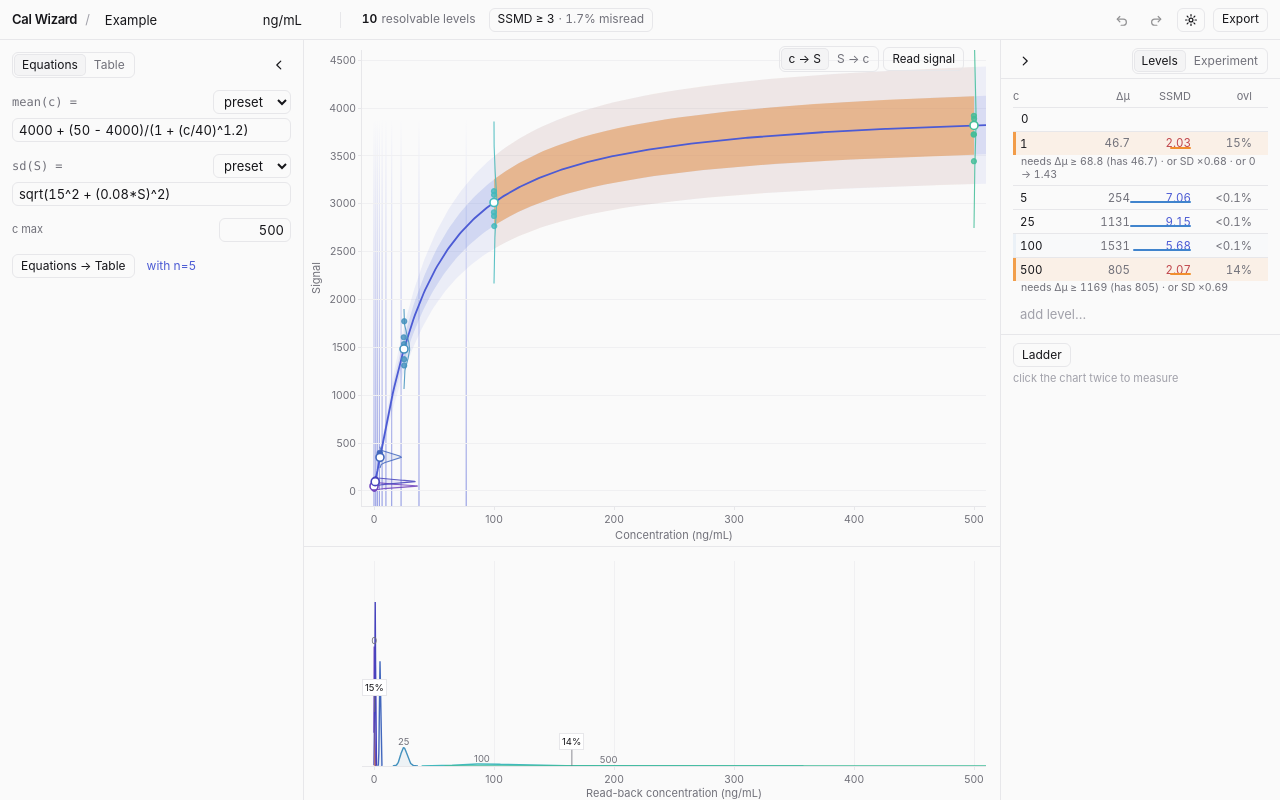
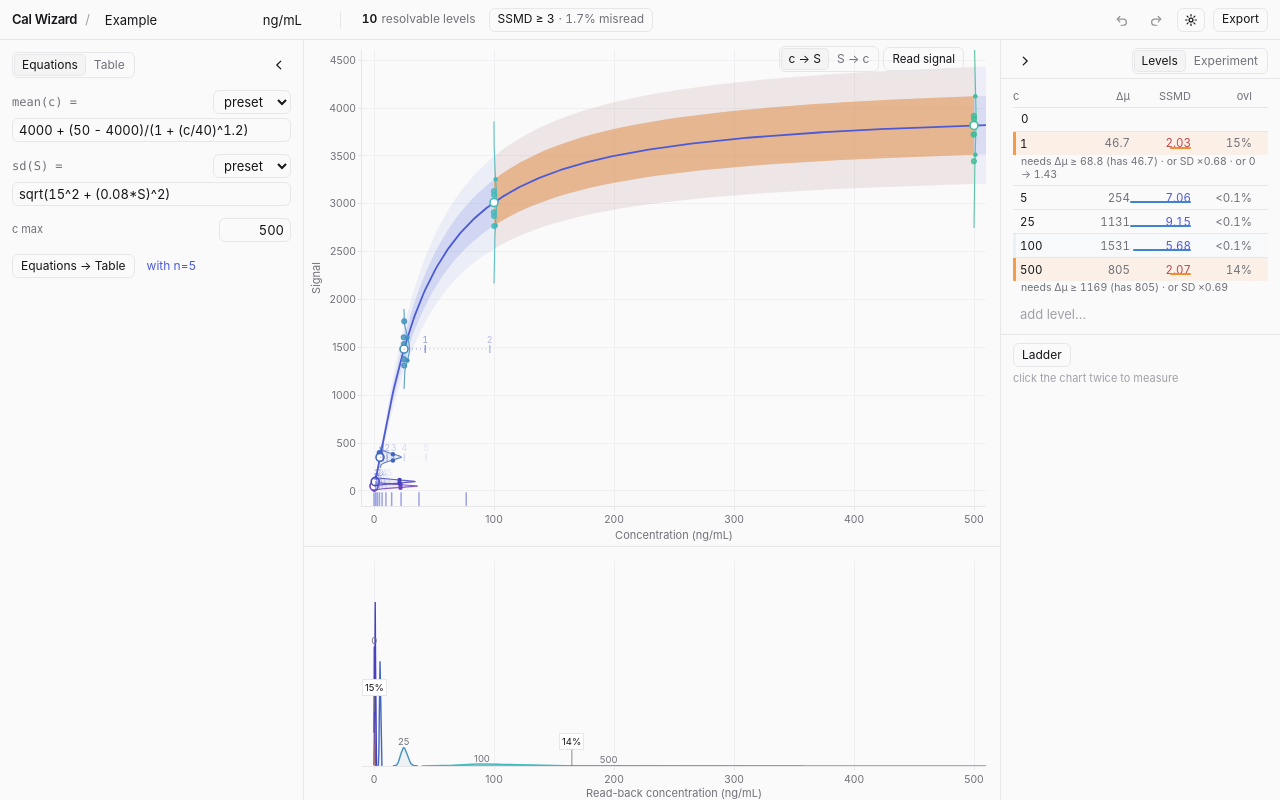
Before and after one commit to TrulyJohnScott/CalWizard, a React (Vite) app in the folder frontend/: page / in a window 1280 px wide. Built offline with nearby package versions, Linux system fonts and the light colour scheme.

Commit message:
Step rulers from every level's Gaussian (1, 2, 3... resolvable steps), ±1 SD dots on the Gaussians; normal grid restored
Co-Authored-By: Claude Opus 5.5 <noreply@anthropic.com>

```diff
--- a/frontend/src/charts/calibration.ts
+++ b/frontend/src/charts/calibration.ts
@@ -182,6 +182,15 @@ export function buildCalibration(x: CalibrationIn): PlotSpec {
         line: { color: levelColor(i, levels.length, pal.dark, 0.85), width: 1.1 },
         hoverinfo: 'skip',
       } as Data)
+      // ±1 SD marked on the bump (the bump itself is drawn out to ±3.5 SD, so it looks much wider than the SD)
+      const w1 = GW * (sdRef / g.sd) * Math.exp(-0.5)
+      traces.push({
+        type: 'scatter',
+        mode: 'markers',
+        ...xy([c + w1, c + w1], [g.mu - g.sd, g.mu + g.sd]),
+        marker: { size: 4.5, color: levelColor(i, levels.length, pal.dark, 1) },
+        hovertemplate: `±1 SD: ${fmt(g.mu - g.sd, 4)} – ${fmt(g.mu + g.sd, 4)} (SD ${fmt(g.sd, 3)})<extra></extra>`,
+      } as Data)
     })
 
   // hover: dashed Gaussian at the hovered concentration + guide lines from both axes to the curve
@@ -207,6 +216,12 @@ export function buildCalibration(x: CalibrationIn): PlotSpec {
   }
 
   // resolvable ladder as faint ticks just inside the concentration axis (Shift-click near one adds it)
+
+  // resolvable ladder as faint ticks just inside the concentration axis
+  for (const c of x.ladderTicks) {
+    const tick = { color: withAlpha(pal.accent, 0.55), width: 1.5 }
+    shapes.push(flip ? { type: 'line', xref: 'paper', yref: 'y', x0: 0, x1: 0.018, y0: c, y1: c, line: tick } : { type: 'line', xref: 'x', yref: 'paper', x0: c, x1: c, y0: 0, y1: 0.03, line: tick })
+  }
 
   // hovered fit (ghost): dashed preview before applying
   if (x.ghost) {
@@ -300,8 +315,7 @@ export function buildCalibration(x: CalibrationIn): PlotSpec {
     )
   }
 
-  // the even concentration grid is replaced by the fading ladder grid (overlay)
-  const cAxis = { ...axisStyle(pal, `Concentration${s.units ? ` (${s.units})` : ''}`), range: cr, autorange: false, showgrid: x.ladderTicks.length === 0 }
+  const cAxis = { ...axisStyle(pal, `Concentration${s.units ? ` (${s.units})` : ''}`), range: cr, autorange: false }
   const sAxis = { ...axisStyle(pal, s.signalLabel || 'Signal'), range: [sLo, sHi], autorange: false }
   const layout: Partial<Layout> = {
     ...baseLayout(pal),
--- a/frontend/src/components/Charts.tsx
+++ b/frontend/src/components/Charts.tsx
@@ -9,7 +9,7 @@ import { compileExpr } from '../math/expr'
 import type { Derived } from '../state/derived'
 import { breakCoalescing, measurePair, useStore } from '../state/store'
 import { usePalette } from '../theme'
-import { HistHover, LadderGrid, ScatterHover } from './HoverOverlay'
+import { HistHover, ScatterHover, StepRulers } from './HoverOverlay'
 import { Seg } from './ui'
 
 /* eslint-disable @typescript-eslint/no-explicit-any */
@@ -344,7 +344,7 @@ export function CalibrationChart({ d }: { d: Derived }) {
           {series.units ? ` ${series.units}` : ''} · Show all
         </button>
       )}
-      <LadderGrid plot={ref} ladder={d.resolvable} flip={ui.flip} />
+      {ui.marginal && <StepRulers plot={ref} model={model} listed={listed} metric={series.metric} k={series.kTarget} flip={ui.flip} />}
       <ScatterHover plot={ref} model={model} listed={listed} flip={ui.flip} onCurve={ui.marginal} />
       <div
         ref={ref}
--- a/frontend/src/components/HoverOverlay.tsx
+++ b/frontend/src/components/HoverOverlay.tsx
@@ -1,7 +1,9 @@
-import { useEffect, useState, type RefObject } from 'react'
+import { useEffect, useMemo, useState, type RefObject } from 'react'
 import { fmt } from '../format'
 import { concDist, signalDist, type HistSpace } from '../charts/histogram'
+import { ladder } from '../math/analysis'
 import type { Model } from '../math/model'
+import type { MetricKey } from '../math/types'
 import { useStore } from '../state/store'
 
 /* eslint-disable @typescript-eslint/no-explicit-any */
@@ -116,35 +118,52 @@ export function HistHover({ plot, model, space, xRange, top, skip }: { plot: Ref
 }
 
 /**
- * Concentration gridlines at the resolvable ladder (replacing the even 1, 2, 3… grid): each starts at the concentration
- * axis and fades out across the plot, so the resolvable steps read as a quiet ruler.
+ * Step rulers: from each level's Gaussian centre (c, mean(c)) a line runs along that level's signal height with ticks
+ * numbered 1, 2, 3… at the concentrations that are 1, 2, 3… resolvable steps away (the ladder started at c). Each
+ * further segment is fainter, so the ruler fades out.
  */
-export function LadderGrid({ plot, ladder, flip }: { plot: RefObject<HTMLDivElement | null>; ladder: number[]; flip: boolean }) {
+export function StepRulers({ plot, model, listed, metric, k, flip }: { plot: RefObject<HTMLDivElement | null>; model: Model; listed: number[]; metric: MetricKey; k: number; flip: boolean }) {
   const ax = useAxes(plot)
+  const steps = useMemo(
+    () => listed.map((c) => ({ c, mu: model.mean(c), L: ladder({ mean: model.mean, sd: model.sd, cMax: model.cMax }, metric, k, 0, 6, c).slice(1) })),
+    [listed, model, metric, k],
+  )
   if (!ax) return null
+  const P = (c: number, S: number): [number, number] => (flip ? [ax.X(S), ax.Y(c)] : [ax.X(c), ax.Y(S)])
   const { x, y, w, h } = ax.box
-  const id = flip ? 'ladder-fade-h' : 'ladder-fade-v'
-  const lines = ladder
-    .map((c) => (flip ? ax.Y(c) : ax.X(c)))
-    .filter((p) => Number.isFinite(p) && (flip ? p >= y - 0.5 && p <= y + h + 0.5 : p >= x - 0.5 && p <= x + w + 0.5))
   return (
-    <svg className="pointer-events-none absolute inset-0 h-full w-full">
+    <svg className="pointer-events-none absolute inset-0 z-[4] h-full w-full">
       <defs>
-        {flip ? (
-          <linearGradient id={id} gradientUnits="userSpaceOnUse" x1={x} y1={0} x2={x + w * 0.85} y2={0}>
-            <stop offset="0" stopColor="var(--accent)" stopOpacity={0.55} />
-            <stop offset="1" stopColor="var(--accent)" stopOpacity={0} />
-          </linearGradient>
-        ) : (
-          <linearGradient id={id} gradientUnits="userSpaceOnUse" x1={0} y1={y + h} x2={0} y2={y + h * 0.15}>
-            <stop offset="0" stopColor="var(--accent)" stopOpacity={0.55} />
-            <stop offset="1" stopColor="var(--accent)" stopOpacity={0} />
-          </linearGradient>
-        )}
+        <clipPath id="step-ruler-clip">
+          <rect x={x} y={y} width={w} height={h} />
+        </clipPath>
       </defs>
-      {lines.map((p, i) =>
-        flip ? <line key={i} x1={x} x2={x + w} y1={p} y2={p} stroke={`url(#${id})`} strokeWidth={1.2} /> : <line key={i} x1={p} x2={p} y1={y + h} y2={y} stroke={`url(#${id})`} strokeWidth={1.2} />,
-      )}
+      <g clipPath="url(#step-ruler-clip)" stroke="var(--accent)" fill="var(--accent)">
+        {steps.map(({ c, mu, L }) => {
+          if (!Number.isFinite(mu) || !L.length) return null
+          let prev = c
+          return (
+            <g key={c}>
+              {L.map((s, j) => {
+                const op = 0.6 * Math.pow(0.68, j)
+                const [x0, y0] = P(prev, mu)
+                const [x1, y1] = P(s, mu)
+                prev = s
+                const tick = flip ? { x1: x1 - 4, x2: x1 + 4, y1, y2: y1 } : { x1, x2: x1, y1: y1 - 4, y2: y1 + 4 }
+                return (
+                  <g key={j} opacity={op}>
+                    <line x1={x0} y1={y0} x2={x1} y2={y1} strokeWidth={1} strokeDasharray="1 3" />
+                    <line {...tick} strokeWidth={1.4} />
+                    <text x={flip ? x1 + 6 : x1} y={flip ? y1 + 3 : y1 - 6} fontSize={9} textAnchor={flip ? 'start' : 'middle'} stroke="none">
+                      {j + 1}
+                    </text>
+                  </g>
+                )
+              })}
+            </g>
+          )
+        })}
+      </g>
     </svg>
   )
 }
```
Also changed, not shown: 1 other file (tests, documents, lock files or other folders).
